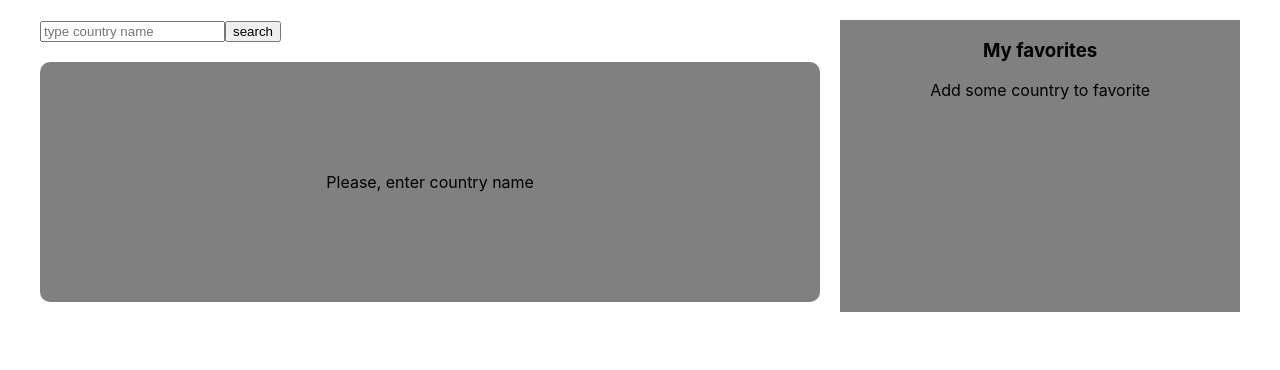
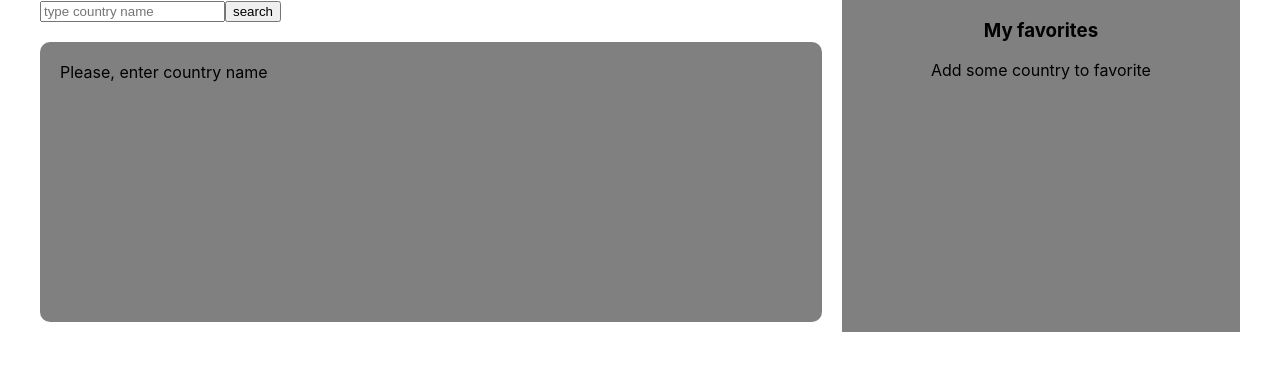
Before and after one commit to fabskrejt/hotger-test, a React (Create React App) app: page / in a window 1280 px wide. Shown: the top 370 px of the page. Built offline with nearby package versions, Linux system fonts and the light colour scheme.

Commit message:
changed style for country info

```diff
--- a/src/App.css
+++ b/src/App.css
@@ -2,7 +2,6 @@
   max-width: 1200px;
   margin: 0 auto;
   display: grid;
-padding-top: 20px;
   grid-template-areas:
           'header header header favorites'
           'main main main favorites'
--- a/src/components/content/content.js
+++ b/src/components/content/content.js
@@ -9,7 +9,7 @@ export const Content = () => {
     const dispatch = useDispatch()
     const countries = useSelector(state => state.searchReducer.countries)
     const [country, setCountry] = useState("")
-    console.log('Content')
+
     useEffect(() => {
         if (countries.length === 1) {
             setCountry(countries[0])
--- a/src/components/content/content.module.css
+++ b/src/components/content/content.module.css
@@ -1,3 +1,4 @@
 .content {
     grid-area: main;
+    align-items: start;
 }
--- a/src/components/content/country-info/country-info.js
+++ b/src/components/content/country-info/country-info.js
@@ -9,7 +9,7 @@ import {
 } from "../../../bll/reducers/search-reducer";
 import {withDeleteFromFavorites} from "../../../common/hoc/deleteFromFavorites";
 
-export const CountryInfo = withDeleteFromFavorites(({country,deleteFromFavorites,favoriteCountries}) => {
+export const CountryInfo = withDeleteFromFavorites(({country, deleteFromFavorites, favoriteCountries}) => {
     console.log('render')
     const dispatch = useDispatch()
     const initialized = useSelector((state) => state.searchReducer.initialized)
@@ -48,18 +48,31 @@ export const CountryInfo = withDeleteFromFavorites(({country,deleteFromFavorites
             {country
                 ? <>
                     <img src={country.flags.png} alt={"country flag"}/>
+                    <div>
+                        <h5>Country name</h5>
                         <span>{country.name.common}</span>
+                    </div>
+                    <div>
+                        <h5>Languages</h5>
                         <span>{Object.values(country.languages).join(", ")}</span>
+                    </div>
+                    <div>
+                        <h5>Code</h5>
                         <span>{country.cca3}</span>
-                    <ul onClick={choseBorderCountry}>Border countries
+                    </div>
+                    <div>
+                        <h5>Border countries</h5>
+                        <ul onClick={choseBorderCountry}>
                             {
                                 bordersCountries.map((item, index) =>
                                     <li key={index} id={index}>{item.name.common}</li>)
                             }
                         </ul>
+                    </div>
                     {
                         favoriteCountriesName.includes(country.name.common)
-                            ? <button onClick={()=>deleteFromFavorites(country.name.common)}>delete from favorites</button>
+                            ? <button onClick={() => deleteFromFavorites(country.name.common)}>delete from
+                                favorites</button>
                             : <button onClick={addToFavorite}>add to favorites</button>
                     }
                 </>
--- a/src/components/content/country-info/country-info.module.css
+++ b/src/components/content/country-info/country-info.module.css
@@ -2,12 +2,13 @@
     background-color: wheat;
     border-radius: 10px;
     display: flex;
-    justify-content: space-around;
+    justify-content: space-between;
     flex-wrap: wrap;
     background-color: gray;
     margin-bottom: 10px;
     min-height: 30vh;
-    align-items: center;
+    align-items: start;
+    padding: 20px;
 }
 
 .countryInfo img {
@@ -21,7 +22,9 @@
 
 .countryInfo button {
     width: 100%;
-    height: 120px;
+    height: 80px;
     margin: 0;
     padding: 0;
+    border-radius: 10px;
+    border: none;
 }
--- a/src/components/content/search-results/search-results.module.css
+++ b/src/components/content/search-results/search-results.module.css
@@ -1,5 +1,7 @@
 .searchResults{
-background-color: cornflowerblue;
+    background-color: cornflowerblue;
+    overflow-y: scroll;
+    height: 30vh;
 }
 .country{
     background-color: wheat;
--- a/src/components/search-form/search-form.module.css
+++ b/src/components/search-form/search-form.module.css
@@ -1,3 +1,4 @@
 .searchForm{
 grid-area: header;
+    max-height: 40px;
 }
```
Also changed, not shown: src/components/favorites/favorites.js (+5 -6 lines). Lines whose indentation alone changed are shown as unchanged.
